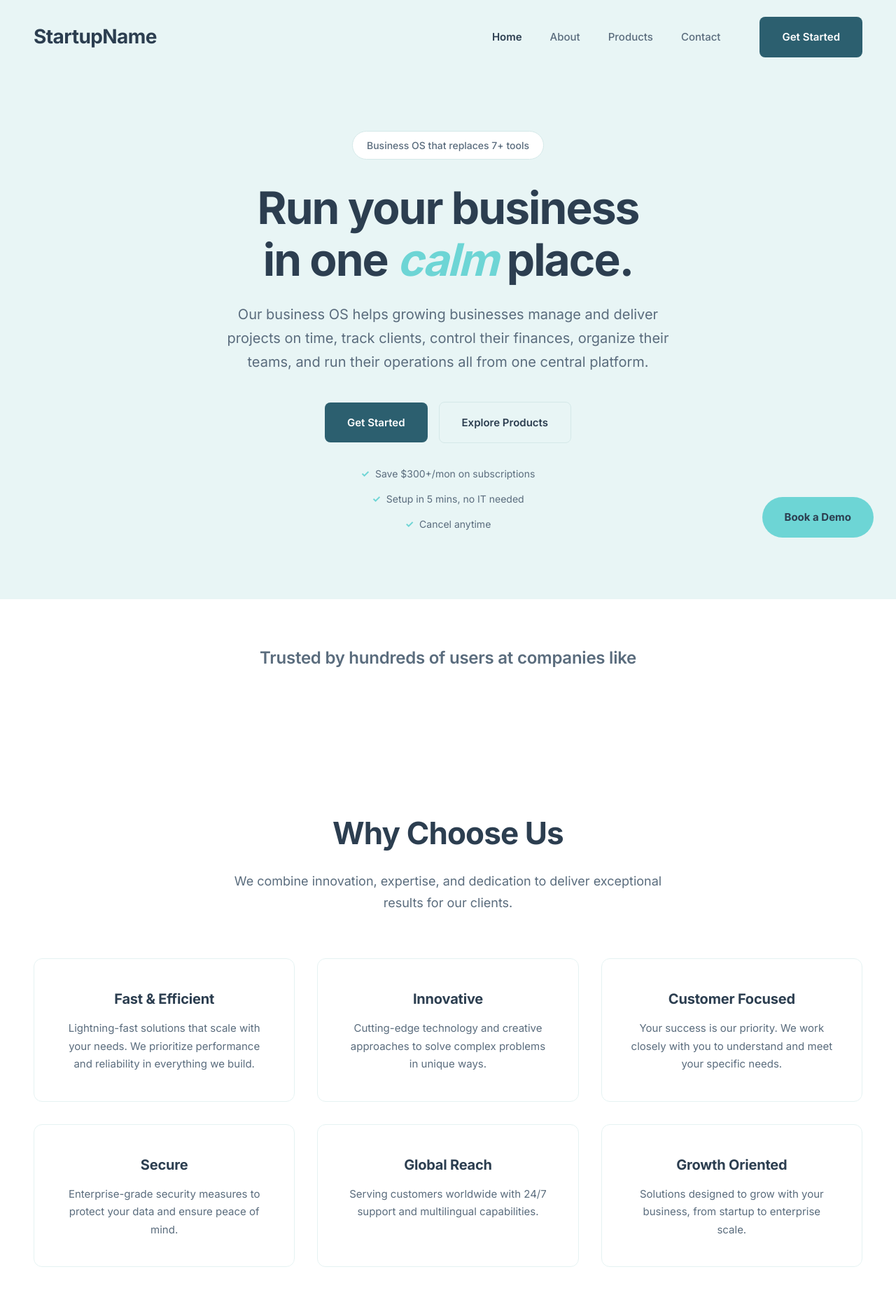
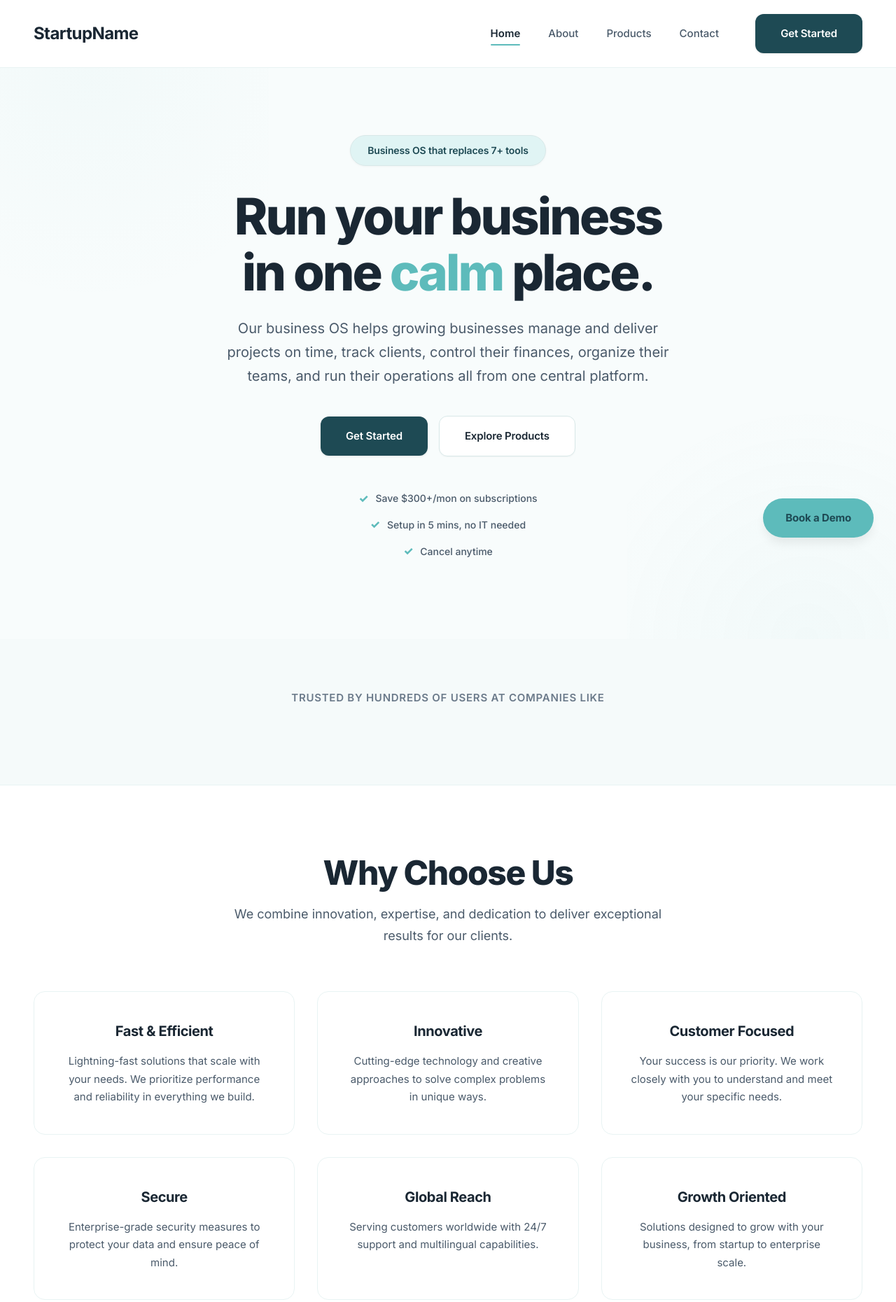
Before and after one commit to KavyaSreeA/Web, a plain HTML site: page index.html in a window 1280 px wide. Shown: the top 1860 px of the page at 70% size. Drawn offline with Linux system fonts and the light colour scheme.

Commit message:
Professional design enhancements: refined colors, typography, cards, and spacing

```diff
--- a/styles.css
+++ b/styles.css
@@ -8,52 +8,61 @@
 }
 
 :root {
-    --primary: #6DD5D5;
-    --primary-dark: #2C5F6F;
-    --primary-hover: #5BC5C5;
-    --accent: #4AB8B8;
-    --background: #E8F5F5;
+    --primary: #5DBBBB;
+    --primary-dark: #1E4A54;
+    --primary-hover: #4DACAC;
+    --primary-light: #E0F4F4;
+    --accent: #3A9D9D;
+    --background: #F8FCFC;
     --surface: #FFFFFF;
-    --surface-light: #F5FCFC;
-    --text-primary: #2C3E50;
-    --text-secondary: #5A6C7D;
+    --surface-elevated: #FEFEFE;
+    --surface-light: #F5FAFA;
+    --text-primary: #1A2733;
+    --text-secondary: #4A5A6A;
+    --text-tertiary: #6B7A8A;
     --text-light: #8B9AA8;
-    --border: #D4E8E8;
-    --border-light: #E5F2F2;
-    --success: #4CAF50;
-    --error: #EF5350;
-    --shadow-sm: 0 1px 3px rgba(0, 0, 0, 0.06);
-    --shadow-md: 0 4px 12px rgba(0, 0, 0, 0.08);
-    --shadow-lg: 0 8px 24px rgba(0, 0, 0, 0.12);
-    --shadow-xl: 0 16px 48px rgba(0, 0, 0, 0.15);
+    --border: #D8E8E8;
+    --border-light: #E8F3F3;
+    --success: #22C55E;
+    --error: #EF4444;
+    --shadow-sm: 0 1px 2px 0 rgba(0, 0, 0, 0.04);
+    --shadow-md: 0 4px 6px -1px rgba(0, 0, 0, 0.06);
+    --shadow-lg: 0 10px 15px -3px rgba(0, 0, 0, 0.08);
+    --shadow-xl: 0 20px 25px -5px rgba(0, 0, 0, 0.1);
+    --radius-sm: 8px;
+    --radius-md: 12px;
+    --radius-lg: 16px;
+    --radius-xl: 24px;
 }
 
 body {
     font-family: 'Inter', -apple-system, BlinkMacSystemFont, 'Segoe UI', sans-serif;
-    line-height: 1.7;
+    line-height: 1.6;
     color: var(--text-primary);
     background: var(--background);
     min-height: 100vh;
     -webkit-font-smoothing: antialiased;
     -moz-osx-font-smoothing: grayscale;
+    font-feature-settings: 'kern' 1, 'liga' 1;
+    text-rendering: optimizeLegibility;
 }
 
 /* Navigation */
 nav {
-    background: var(--background);
-    padding: 1.5rem 0;
+    background: var(--surface);
+    padding: 1.25rem 0;
     position: sticky;
     top: 0;
     z-index: 1000;
-    border-bottom: 1px solid transparent;
-    transition: all 0.3s ease;
+    border-bottom: 1px solid var(--border-light);
+    transition: all 0.3s cubic-bezier(0.4, 0, 0.2, 1);
 }
 
 nav.scrolled {
-    background: rgba(232, 245, 245, 0.95);
-    backdrop-filter: blur(10px);
-    border-bottom: 1px solid var(--border-light);
-    box-shadow: var(--shadow-sm);
+    background: rgba(255, 255, 255, 0.98);
+    backdrop-filter: blur(16px) saturate(180%);
+    border-bottom: 1px solid var(--border);
+    box-shadow: var(--shadow-md);
 }
 
 nav .container {
@@ -66,16 +75,22 @@ nav .container {
 }
 
 nav .logo {
-    font-size: 1.75rem;
+    font-size: 1.5rem;
     font-weight: 700;
     color: var(--text-primary);
-    letter-spacing: -0.02em;
+    letter-spacing: -0.025em;
+    transition: color 0.2s ease;
+    cursor: pointer;
+}
+
+nav .logo:hover {
+    color: var(--primary-dark);
 }
 
 nav ul {
     list-style: none;
     display: flex;
-    gap: 2.5rem;
+    gap: 2rem;
     align-items: center;
 }
 
@@ -84,8 +99,8 @@ nav ul li a {
     color: var(--text-secondary);
     font-weight: 500;
     font-size: 0.938rem;
-    transition: all 0.2s ease;
-    padding: 0.5rem 0;
+    transition: all 0.2s cubic-bezier(0.4, 0, 0.2, 1);
+    padding: 0.5rem 0.25rem;
     position: relative;
 }
 
@@ -96,6 +111,17 @@ nav ul li a:hover {
 nav ul li a.active {
     color: var(--text-primary);
     font-weight: 600;
+}
+
+nav ul li a.active::after {
+    content: '';
+    position: absolute;
+    bottom: 0;
+    left: 0.25rem;
+    right: 0.25rem;
+    height: 2px;
+    background: var(--primary);
+    border-radius: 2px;
 }
 
 /* Floating CTA Button */
@@ -109,13 +135,16 @@ nav ul li a.active {
 .floating-cta .btn {
     padding: 1rem 2rem;
     background: var(--primary);
-    color: var(--text-primary);
+    color: var(--primary-dark);
     font-weight: 700;
     border-radius: 50px;
+    box-shadow: var(--shadow-lg);\n    letter-spacing: -0.01em;
 }
 
 .floating-cta .btn:hover {
     background: var(--primary-hover);
+    box-shadow: var(--shadow-xl);
+    transform: translateY(-2px);
 }
 
 @media (max-width: 768px) {
@@ -155,9 +184,32 @@ nav ul li a.active {
 
 /* Hero Section */
 .hero {
-    padding: 5rem 0 6rem;
+    padding: 6rem 0 7rem;
     position: relative;
     text-align: center;
+    overflow: hidden;
+}
+
+.hero::before {
+    content: '';
+    position: absolute;
+    top: -50%;
+    left: -10%;
+    width: 40%;
+    height: 100%;
+    background: radial-gradient(circle, rgba(93, 187, 187, 0.04) 0%, transparent 70%);
+    pointer-events: none;
+}
+
+.hero::after {
+    content: '';
+    position: absolute;
+    bottom: -50%;
+    right: -10%;
+    width: 40%;
+    height: 100%;
+    background: radial-gradient(circle, rgba(93, 187, 187, 0.04) 0%, transparent 70%);
+    pointer-events: none;
 }
 
 .hero .container {
@@ -172,28 +224,31 @@ nav ul li a.active {
 
 .hero-badge {
     display: inline-block;
-    padding: 0.5rem 1.25rem;
-    background: var(--surface);
+    padding: 0.625rem 1.5rem;
+    background: var(--primary-light);
     border: 1px solid var(--border);
     border-radius: 50px;
     font-size: 0.875rem;
-    color: var(--text-secondary);
+    color: var(--primary-dark);
     margin-bottom: 2rem;
-    font-weight: 500;
+    font-weight: 600;
+    letter-spacing: -0.01em;
+    box-shadow: 0 1px 3px rgba(0, 0, 0, 0.04);
 }
 
 .hero h1 {
-    font-size: 4rem;
-    font-weight: 700;
+    font-size: 4.5rem;
+    font-weight: 800;
     margin-bottom: 1.5rem;
     color: var(--text-primary);
-    line-height: 1.15;
-    letter-spacing: -0.03em;
+    line-height: 1.1;
+    letter-spacing: -0.04em;
 }
 
 .hero h1 .highlight {
     color: var(--primary);
-    font-style: italic;
+    font-style: normal;
+    position: relative;
 }
 
 .hero p {
@@ -215,32 +270,37 @@ nav ul li a.active {
 
 .btn {
     display: inline-block;
-    padding: 1rem 2rem;
+    padding: 1rem 2.25rem;
     background: var(--primary-dark);
     color: white;
     text-decoration: none;
-    border-radius: 8px;
+    border-radius: var(--radius-md);
     font-weight: 600;
     font-size: 0.938rem;
     border: none;
     cursor: pointer;
-    transition: background 0.2s ease;
+    transition: all 0.3s cubic-bezier(0.4, 0, 0.2, 1);
+    box-shadow: 0 1px 3px rgba(0, 0, 0, 0.1);
+    letter-spacing: -0.01em;
 }
 
 .btn:hover {
-    background: #1e4a57;
+    background: var(--text-primary);
+    box-shadow: 0 4px 12px rgba(0, 0, 0, 0.15);
+    transform: translateY(-1px);
 }
 
 .btn-secondary {
-    background: transparent;
+    background: var(--surface);
     color: var(--text-primary);
     border: 1.5px solid var(--border);
-    box-shadow: none;
+    box-shadow: 0 1px 2px rgba(0, 0, 0, 0.04);
 }
 
 .btn-secondary:hover {
-    background: var(--surface);
+    background: var(--surface-light);
     border-color: var(--text-secondary);
+    box-shadow: 0 4px 12px rgba(0, 0, 0, 0.08);
 }
 
 .hero-buttons {
@@ -254,7 +314,7 @@ nav ul li a.active {
     display: flex;
     flex-direction: column;
     gap: 0.75rem;
-    margin-top: 2rem;
+    margin-top: 3rem;
     font-size: 0.875rem;
     color: var(--text-secondary);
     align-items: center;
@@ -263,13 +323,15 @@ nav ul li a.active {
 .hero-note-item {
     display: flex;
     align-items: center;
-    gap: 0.5rem;
+    gap: 0.625rem;
+    font-weight: 500;
 }
 
 .hero-note-item::before {
     content: '✓';
     color: var(--primary);
-    font-weight: 700;
+    font-weight: 800;
+    font-size: 1rem;
 }
 
 /* Features Section */
@@ -280,11 +342,12 @@ nav ul li a.active {
 
 .features h2 {
     text-align: center;
-    font-size: 2.75rem;
-    font-weight: 700;
+    font-size: 3rem;
+    font-weight: 800;
     margin-bottom: 1rem;
     color: var(--text-primary);
-    letter-spacing: -0.02em;
+    letter-spacing: -0.03em;
+    line-height: 1.2;
 }
 
 .features > .container > p {
@@ -293,6 +356,8 @@ nav ul li a.active {
     color: var(--text-secondary);
     max-width: 640px;
     margin: 0 auto 4rem;
+    line-height: 1.7;
+    font-weight: 400;
 }
 
 .feature-grid {
@@ -305,30 +370,50 @@ nav ul li a.active {
 .feature-card {
     background: var(--surface);
     padding: 2.5rem;
-    border-radius: 12px;
+    border-radius: var(--radius-lg);
     border: 1px solid var(--border-light);
-    transition: all 0.3s ease;
+    transition: all 0.3s cubic-bezier(0.4, 0, 0.2, 1);
     text-align: left;
+    position: relative;
+    overflow: hidden;
+}
+
+.feature-card::before {
+    content: '';
+    position: absolute;
+    top: 0;
+    left: 0;
+    right: 0;
+    height: 3px;
+    background: var(--primary);
+    transform: scaleX(0);
+    transform-origin: left;
+    transition: transform 0.3s cubic-bezier(0.4, 0, 0.2, 1);
+}
+
+.feature-card:hover::before {
+    transform: scaleX(1);
 }
 
 .feature-card:hover {
-    border-color: var(--primary);
-    box-shadow: var(--shadow-md);
-    transform: translateY(-2px);
+    border-color: var(--border);
+    box-shadow: var(--shadow-lg);
+    transform: translateY(-4px);
 }
 
 .feature-card h3 {
     font-size: 1.25rem;
     font-weight: 700;
-    margin-bottom: 0.75rem;
+    margin-bottom: 0.875rem;
     color: var(--text-primary);
-    letter-spacing: -0.01em;
+    letter-spacing: -0.02em;
 }
 
 .feature-card p {
     color: var(--text-secondary);
     line-height: 1.7;
     font-size: 0.938rem;
+    font-weight: 400;
 }
 
 /* Content Section */
@@ -338,12 +423,13 @@ nav ul li a.active {
 }
 
 .content-section h2 {
-    font-size: 2.75rem;
-    font-weight: 700;
+    font-size: 3rem;
+    font-weight: 800;
     margin-bottom: 1.5rem;
     text-align: center;
     color: var(--text-primary);
-    letter-spacing: -0.02em;
+    letter-spacing: -0.03em;
+    line-height: 1.2;
 }
 
 .content-section p {
@@ -353,6 +439,7 @@ nav ul li a.active {
     margin: 0 auto 3rem;
     line-height: 1.7;
     text-align: center;
+    font-weight: 400;
 }
 
 /* Product Grid */
@@ -365,19 +452,38 @@ nav ul li a.active {
 
 .product-card {
     background: var(--surface);
-    border-radius: 16px;
+    border-radius: var(--radius-lg);
     overflow: hidden;
     border: 1px solid var(--border-light);
-    transition: all 0.3s ease;
+    transition: all 0.35s cubic-bezier(0.4, 0, 0.2, 1);
     height: 100%;
     display: flex;
     flex-direction: column;
+    position: relative;
+}
+
+.product-card::before {
+    content: '';
+    position: absolute;
+    top: 0;
+    left: 0;
+    right: 0;
+    height: 4px;
+    background: linear-gradient(90deg, var(--primary) 0%, var(--accent) 100%);
+    transform: scaleX(0);
+    transform-origin: left;
+    transition: transform 0.35s cubic-bezier(0.4, 0, 0.2, 1);
+    z-index: 1;
+}
+
+.product-card:hover::before {
+    transform: scaleX(1);
 }
 
 .product-card:hover {
-    transform: translateY(-6px);
-    box-shadow: 0 12px 40px rgba(44, 62, 80, 0.12);
-    border-color: var(--primary);
+    transform: translateY(-8px);
+    box-shadow: var(--shadow-xl);
+    border-color: var(--border);
 }
 
 .product-info {
@@ -458,13 +564,13 @@ nav ul li a.active {
 .form-group input,
 .form-group textarea {
     width: 100%;
-    padding: 0.875rem 1rem;
+    padding: 1rem 1.25rem;
     border: 1.5px solid var(--border);
-    border-radius: 8px;
+    border-radius: var(--radius-md);
     font-size: 0.938rem;
     font-family: inherit;
-    transition: all 0.2s ease;
-    background: var(--surface-light);
+    transition: all 0.2s cubic-bezier(0.4, 0, 0.2, 1);
+    background: var(--surface);
     color: var(--text-primary);
 }
 
@@ -473,7 +579,7 @@ nav ul li a.active {
     outline: none;
     border-color: var(--primary);
     background: var(--surface);
-    box-shadow: 0 0 0 3px rgba(109, 213, 213, 0.1);
+    box-shadow: 0 0 0 4px var(--primary-light);
 }
 
 .form-group textarea {
@@ -490,45 +596,48 @@ nav ul li a.active {
 
 .info-card {
     background: var(--surface);
-    padding: 2rem;
-    border-radius: 12px;
+    padding: 2.5rem;
+    border-radius: var(--radius-lg);
     border: 1px solid var(--border-light);
     text-align: center;
-    transition: all 0.3s ease;
+    transition: all 0.3s cubic-bezier(0.4, 0, 0.2, 1);
 }
 
 .info-card:hover {
-    transform: translateY(-2px);
-    box-shadow: var(--shadow-md);
-    border-color: var(--primary);
+    transform: translateY(-4px);
+    box-shadow: var(--shadow-lg);
+    border-color: var(--border);
 }
 
 .info-card h3 {
     font-size: 1.125rem;
     font-weight: 700;
-    margin-bottom: 0.5rem;
+    margin-bottom: 0.75rem;
     color: var(--text-primary);
+    letter-spacing: -0.01em;
 }
 
 .info-card p {
     color: var(--text-secondary);
     font-size: 0.938rem;
     line-height: 1.6;
+    font-weight: 400;
 }
 
 /* Footer */
 footer {
     background: var(--surface);
     border-top: 1px solid var(--border-light);
-    padding: 3rem 0;
-    margin-top: 6rem;
+    padding: 3.5rem 0;
+    margin-top: 8rem;
     text-align: center;
 }
 
 footer p {
-    color: var(--text-secondary);
-    font-size: 0.938rem;
-    font-weight: 500;
+    color: var(--text-tertiary);
+    font-size: 0.875rem;
+    font-weight: 400;
+    letter-spacing: 0.01em;
 }
 
 /* Responsive Design */
@@ -739,17 +848,19 @@ footer p {
 
 /* Company Showcase */
 .company-showcase {
-    padding: 4rem 0;
-    background: var(--surface);
+    padding: 4.5rem 0 5rem;
+    background: var(--surface-light);
     text-align: center;
+    border-bottom: 1px solid var(--border-light);
 }
 
 .company-showcase h2 {
-    font-size: 1.5rem;
+    font-size: 0.938rem;
     font-weight: 600;
-    color: var(--text-secondary);
+    color: var(--text-tertiary);
     margin-bottom: 2rem;
-    letter-spacing: -0.01em;
+    letter-spacing: 0.05em;
+    text-transform: uppercase;
 }
 
 .company-logos {
```
